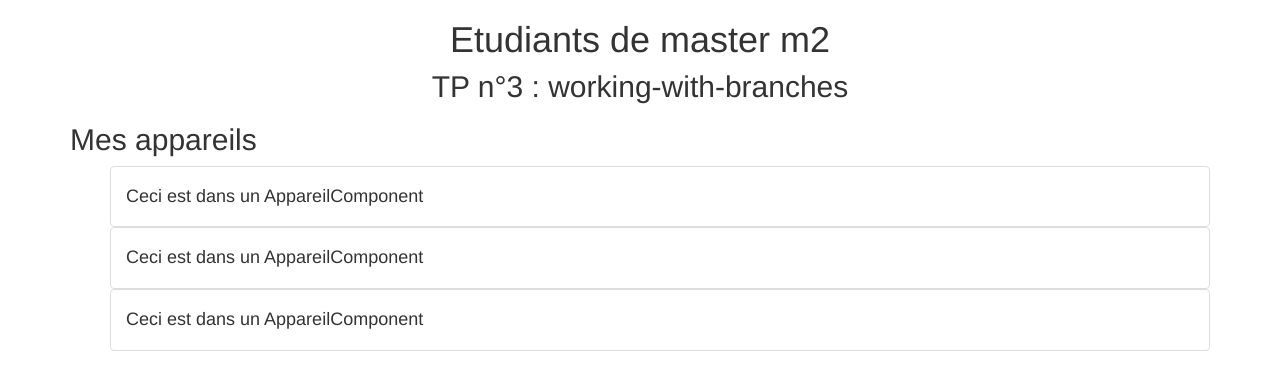
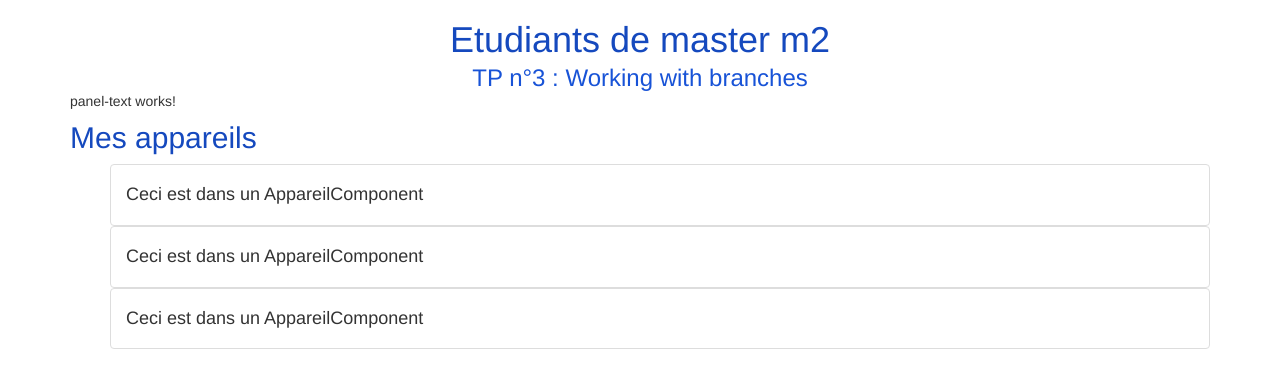
Before and after one commit to 1ringtorulethemall/2018-m2-wwb, an Angular app: page / in a window 1280 px wide. Shown: the top 390 px of the page. Built offline with nearby package versions, Linux system fonts and the light colour scheme.

Commit message:
add-on panel text

```diff
--- a/src/app/app.component.css
+++ b/src/app/app.component.css
@@ -1,7 +1,14 @@
 h1{
-  margin-bottom: 10px;
+  margin-bottom: 5px;
+  color: #1549be;
 }
 h2{
   margin-bottom: 10px;
-  margin-top: 10px;
+  margin-top: 0px;
+  color: #1549be;
 }
+h3{
+  margin-bottom: 0px;
+  margin-top: 0px;
+  color: #1853d7;
+}
--- a/src/app/app.component.html
+++ b/src/app/app.component.html
@@ -3,9 +3,12 @@
   <h1>
     Etudiants de master m2
   </h1>
-  <h2>
+  <h3>
     TP n°3 : {{ title }}
-  </h2>
+  </h3>
+</div>
+<div class="container">
+  <app-panel-text></app-panel-text>
 </div>
 <div class="container">
   <div class="row">
--- a/src/app/app.component.ts
+++ b/src/app/app.component.ts
@@ -6,5 +6,5 @@ import { Component } from '@angular/core';
   styleUrls: ['./app.component.css']
 })
 export class AppComponent {
-  title = 'working-with-branches';
+  title = 'Working with branches';
 }
--- a/src/app/app.module.ts
+++ b/src/app/app.module.ts
@@ -3,11 +3,13 @@ import { NgModule } from '@angular/core';
 
 import { AppComponent } from './app.component';
 import { AppareilComponent } from './appareil/appareil.component';
+import { PanelTextComponent } from './panel-text/panel-text.component';
 
 @NgModule({
   declarations: [
     AppComponent,
-    AppareilComponent
+    AppareilComponent,
+    PanelTextComponent
   ],
   imports: [
     BrowserModule
--- /dev/null
+++ b/src/app/panel-text/panel-text.component.html
@@ -0,0 +1,3 @@
+<p>
+  panel-text works!
+</p>
--- /dev/null
+++ b/src/app/panel-text/panel-text.component.ts
@@ -0,0 +1,15 @@
+import { Component, OnInit } from '@angular/core';
+
+@Component({
+  selector: 'app-panel-text',
+  templateUrl: './panel-text.component.html',
+  styleUrls: ['./panel-text.component.css']
+})
+export class PanelTextComponent implements OnInit {
+
+  constructor() { }
+
+  ngOnInit() {
+  }
+
+}
```
Also changed, not shown: src/app/panel-text/panel-text.component.css (added), 1 other file (tests, documents, lock files or other folders).
